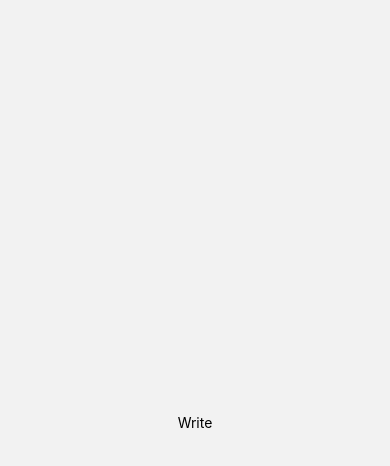
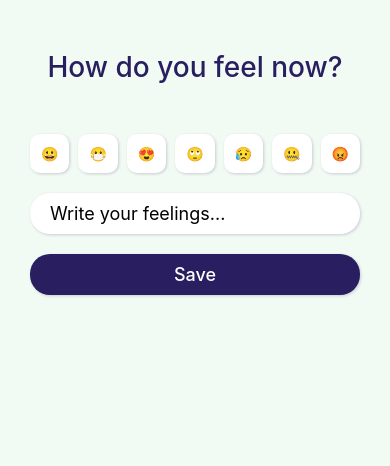
Before and after one commit to Gilpop8663/Diary-App, a React Native app: screen /Write in a window 390 px wide. Shown: the top 466 px of the page. Built offline with nearby package versions, Linux system fonts and the light colour scheme.

Commit message:
Add - write 부분 이모티콘 , 텍스트 , submit 이벤트 추가

```diff
--- a/src/navigator/Navigator.tsx
+++ b/src/navigator/Navigator.tsx
@@ -1,9 +1,7 @@
 import React from 'react';
 import Home from '../screens/Home';
 import Write from '../screens/Write';
-const {
-  createNativeStackNavigator,
-} = require('@react-navigation/native-stack');
+import { createNativeStackNavigator } from '@react-navigation/native-stack';
 
 const Tabs = createNativeStackNavigator();
 
--- a/src/screens/Home.tsx
+++ b/src/screens/Home.tsx
@@ -4,7 +4,7 @@ import { Ionicons } from '@expo/vector-icons';
 import colors from '../styles/colors';
 const Container = styled.View`
   flex: 1;
-  padding: 100px 50px 0px 50px;
+  padding: 100px 30px 0px 30px;
   background-color: ${colors.bgColor};
 `;
 
@@ -25,7 +25,7 @@ const Btn = styled.TouchableOpacity`
   background-color: ${colors.btnColor};
   border-radius: 40px;
   elevation: 5;
-  box-shadow: 1px 1px 5px rgba(0, 0, 0, 0.3);
+  box-shadow: 1px 1px 3px rgba(41, 30, 95, 0.2);
 `;
 
 export default function Home({ navigation: { navigate } }) {
--- a/src/screens/Write.tsx
+++ b/src/screens/Write.tsx
@@ -1,18 +1,104 @@
-import React from 'react';
+import React, { useState } from 'react';
+import { Alert } from 'react-native';
 import styled from 'styled-components/native';
+import colors from '../styles/colors';
 
 const Container = styled.View`
   flex: 1;
-  justify-content: center;
-  align-items: center;
+  background-color: ${colors.bgColor};
+  padding: 0 30px;
 `;
 
-const Text = styled.Text``;
+const Title = styled.Text`
+  color: ${colors.textColor};
+  margin: 50px 0px;
+  text-align: center;
+  font-size: 28px;
+  font-weight: 500;
+`;
+
+const TextInput = styled.TextInput`
+  background-color: white;
+  border-radius: 20px;
+  padding: 10px 20px;
+  font-size: 18px;
+  box-shadow: 1px 1px 3px rgba(41, 30, 95, 0.2);
+`;
+
+const Btn = styled.TouchableOpacity`
+  width: 100%;
+  margin-top: 20px;
+  background-color: ${colors.btnColor};
+  padding: 10px 20px;
+  border-radius: 20px;
+  align-items: center;
+  box-shadow: 1px 1px 3px rgba(41, 30, 95, 0.2);
+`;
+
+const BtnText = styled.Text`
+  color: white;
+  font-weight: 500;
+  font-size: 18px;
+`;
+
+const Emotions = styled.View`
+  flex-direction: row;
+  justify-content: space-between;
+  margin-bottom: 20px;
+`;
+
+const Emotion = styled.TouchableOpacity<{ selected: boolean }>`
+  background-color: white;
+  box-shadow: 1px 1px 3px rgba(41, 30, 95, 0.2);
+  padding: 10px;
+  border-radius: 10px;
+  border-width: 1px;
+  border-color: ${({ selected }) =>
+    selected ? 'rgba(41, 30, 95, 1);' : 'transparent'};
+`;
+const EmotionText = styled.Text``;
+
+const emotions = ['😀', '😷', '😍', '🙄', '😥', '🤐', '😡'];
 
 export default function Write() {
+  const [selectedEmotion, setEmotion] = useState('');
+  const [feelings, setFeelings] = useState('');
+  const onChangeText = (text: string) => {
+    setFeelings(text);
+  };
+  const onEmotionPress = (emotion: string) => {
+    setEmotion(emotion);
+  };
+  const onSubmit = () => {
+    if (selectedEmotion === '' || feelings === '') {
+      return Alert.alert('Please complete form.');
+    }
+  };
+  console.log(selectedEmotion, feelings);
   return (
     <Container>
-      <Text>Write</Text>
+      <Title>How do you feel now?</Title>
+      <Emotions>
+        {emotions.map((item, index) => (
+          <Emotion
+            selected={item === selectedEmotion}
+            onPress={() => onEmotionPress(item)}
+            key={index}
+          >
+            <EmotionText>{item}</EmotionText>
+          </Emotion>
+        ))}
+      </Emotions>
+      <TextInput
+        returnKeyType="done"
+        onSubmitEditing={onSubmit}
+        onChangeText={onChangeText}
+        value={feelings}
+        placeholder="Write your feelings..."
+      />
+      <Btn onPress={onSubmit}>
+        <BtnText>Save</BtnText>
+      </Btn>
     </Container>
   );
 }
```
